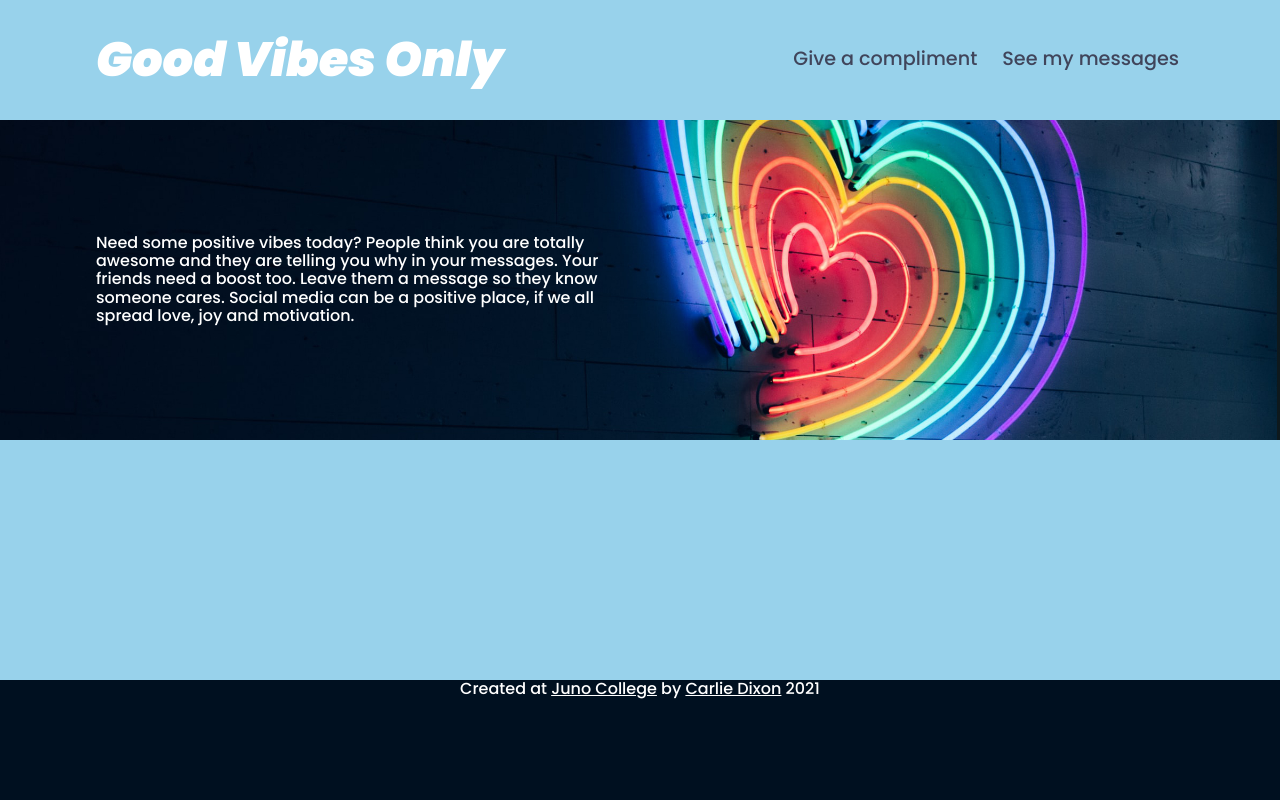
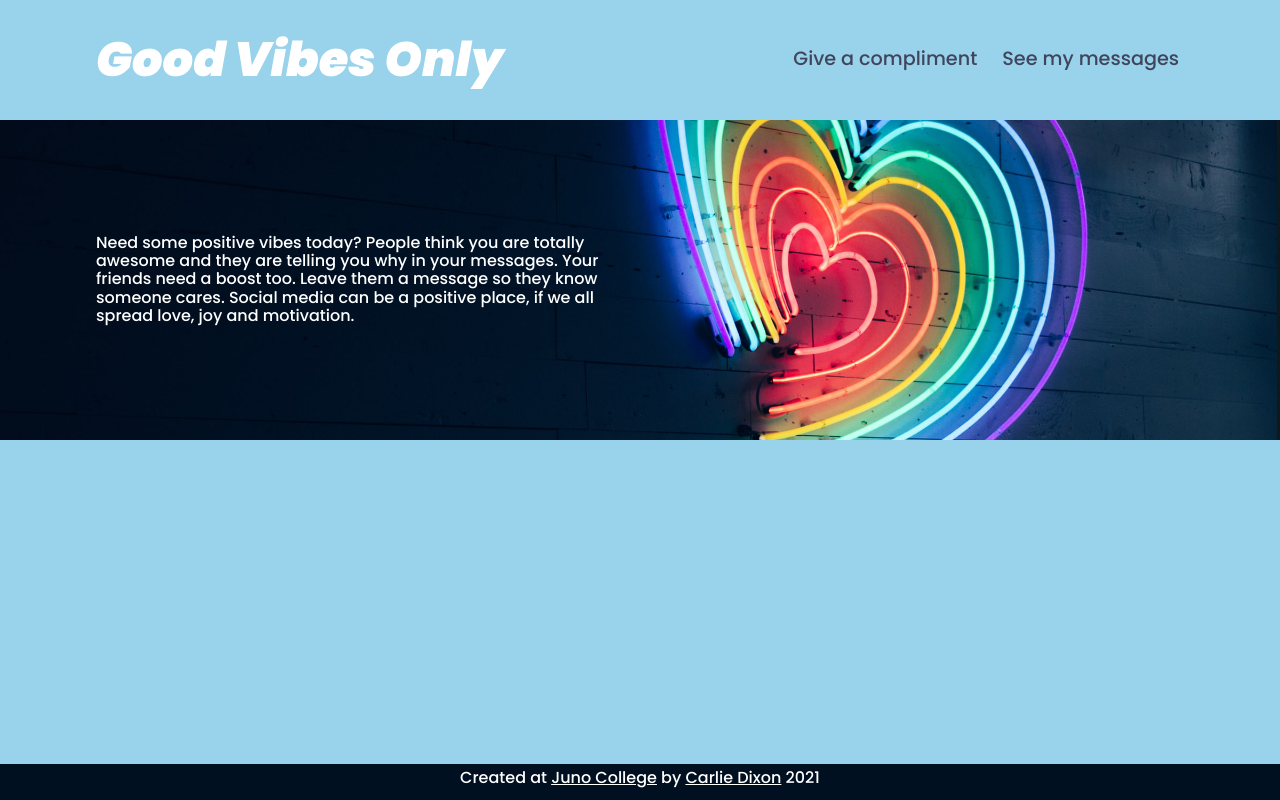
Before and after one commit to cdixon83/carlieDixonProject3, a React (Create React App) app: page / in a window 1280 px wide. Built offline with nearby package versions, Linux system fonts and the light colour scheme.

Commit message:
found a better way to keep footer at the bottom

```diff
--- a/src/App.js
+++ b/src/App.js
@@ -37,7 +37,8 @@
   }
 
   return(
-    <>
+    <div className="pageContainer">
+      <div className="contentWrap">
         <Header
           setViewMessages={setViewMessages}
           setViewPostMessage={setViewPostMessage}
@@ -52,7 +53,7 @@
                 <NameInput
                   handleNameChange={handleNameChange}
                   nameInput={nameInput}
-                name='What is your name?'
+                  name='What is your full name?'
                 />
                 <button type="submit" className="submit">See messages</button>
               </form>
@@ -80,8 +81,9 @@
             </>
           : null}
         </main>
+      </div>
       <Footer />
-    </>
+    </div>
   )
 
 }
--- a/src/js/PostMessage.js
+++ b/src/js/PostMessage.js
@@ -33,7 +33,7 @@
                 <NameInput
                     handleNameChange={handleNameChange}
                     nameInput={nameInput}
-                    name='Name of friend:'
+                    name='Full name of friend:'
                 />
 
                 <label htmlFor="newMessage">Message:</label>
--- a/src/sass/_basicStyles.scss
+++ b/src/sass/_basicStyles.scss
@@ -5,14 +5,14 @@
 }
 
 body {
-    background-color: $backColor;
+    background-color: $mainColor;
 }
 
-footer {
-    background-color: $backColor;
-    margin: 0;
-    min-height: 5vh;
-}
+// footer {
+//     background-color: $backColor;
+//     margin: 0;
+//     min-height: 5vh;
+// }
 
 img {
     max-width: 100%;
@@ -24,3 +24,23 @@
     @include fontStyles (1rem, 400, normal, $light);
     text-align: center;
 }
+
+// to ensure foot is always at the bottom of the page
+.pageContainer {
+    position: relative;
+    min-height: 100vh;
+}
+
+.contentWrap {
+    padding-bottom: 36px;
+}
+
+footer {
+    background-color: $backColor;
+    margin: 0;
+    position: absolute;
+    bottom: 0;
+    width: 100%;
+    height: 36px;
+    padding-top: 5px;
+}
--- a/src/sass/_header.scss
+++ b/src/sass/_header.scss
@@ -1,6 +1,6 @@
 header {
     background-color: $mainColor;
-    min-height: 35vh;
+    // min-height: 35vh;
 }
 
 h1 {
--- a/src/sass/_main.scss
+++ b/src/sass/_main.scss
@@ -1,5 +1,5 @@
 main {
-    min-height: 30vh;
+    // min-height: 30vh;
     background-color: $mainColor;
     padding-top: 10px;
 }
```
Lines whose indentation alone changed are shown as unchanged.
